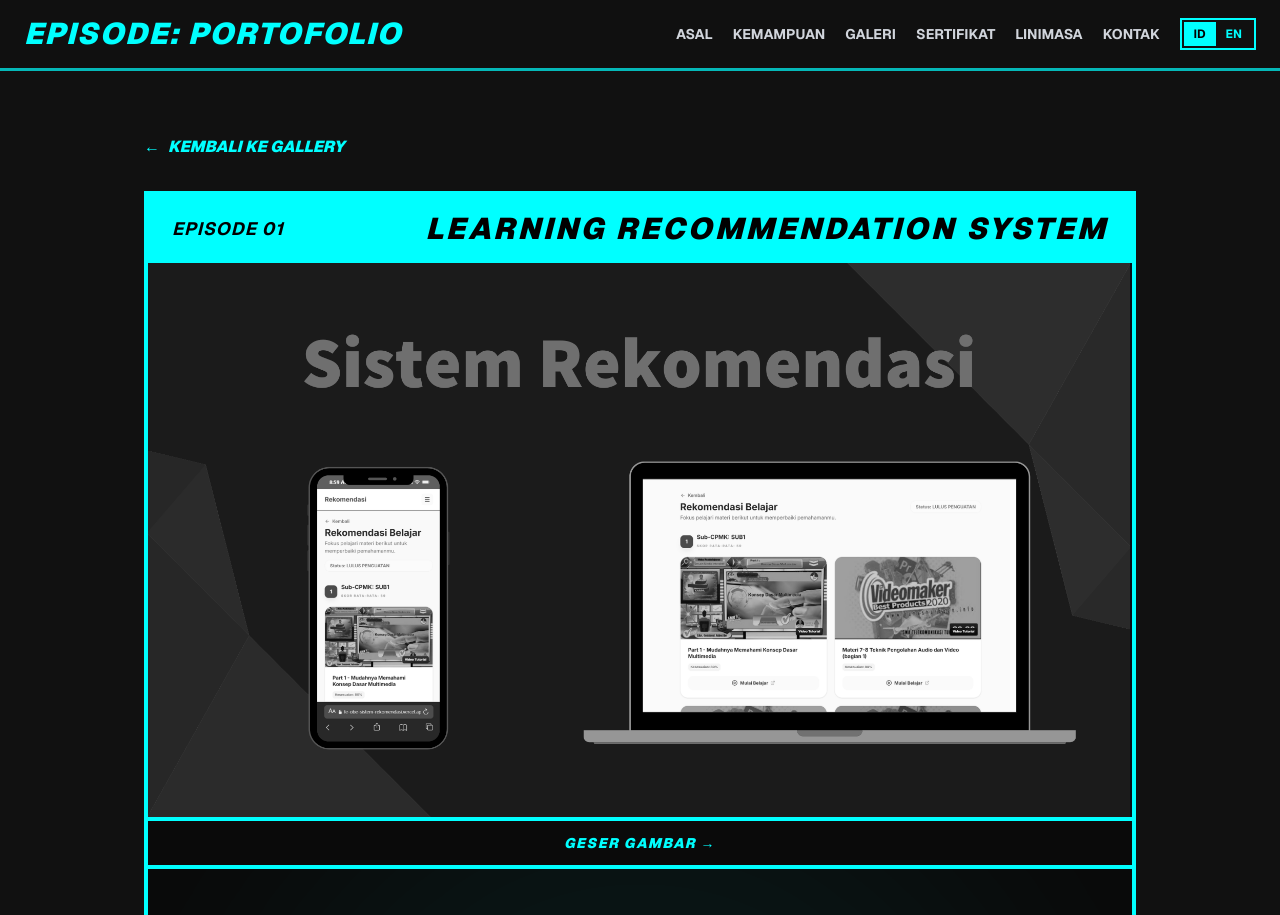
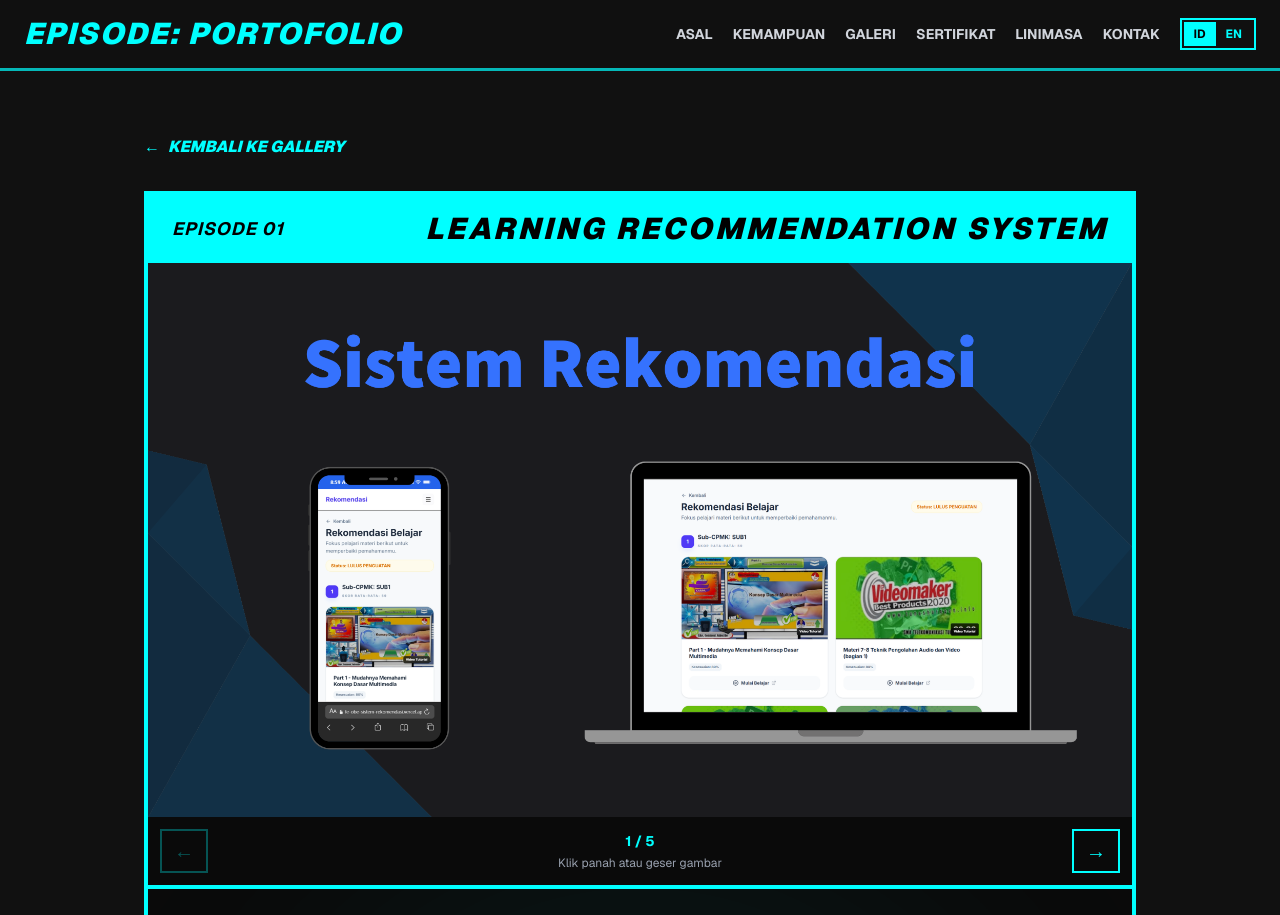
Before and after one commit to Xinqi04/portofolio-4, a Next.js app: page /project/learning-rec-sys in a window 1280 px wide. Shown: the top 915 px of the page. Built offline with nearby package versions, Linux system fonts and the light colour scheme.

Commit message:
ganti pp

```diff
--- a/src/app/globals.css
+++ b/src/app/globals.css
@@ -1,4 +1,23 @@
 @import "tailwindcss";
+
+.portrait-card {
+  transform: rotate(3deg);
+  transition: transform 600ms ease;
+}
+
+.portrait-card[data-flipped="true"] { transform: rotate(0deg); }
+.portrait-scene { perspective: 1000px; }
+.portrait-flipper {
+  transform-style: preserve-3d;
+  transition: transform 600ms ease;
+}
+.portrait-card[data-flipped="true"] .portrait-flipper { transform: rotateY(180deg); }
+.portrait-face { backface-visibility: hidden; }
+.portrait-back { transform: rotateY(180deg); }
+
+@media (prefers-reduced-motion: reduce) {
+  .portrait-card, .portrait-flipper { transition: none; }
+}
 
 :root {
   --background: #ffffff;
--- a/src/app/project/[id]/page.tsx
+++ b/src/app/project/[id]/page.tsx
@@ -2,9 +2,10 @@ import { projects } from '../../../lib/projects';
 import { notFound } from 'next/navigation';
 import Link from 'next/link';
 import Navbar from '../../../components/Navbar';
-import Image from 'next/image';
+import ProjectGallery from '../../../components/ProjectGallery';
 import LocalizedText from '../../../components/LocalizedText';
 import { projectTranslations } from '../../../lib/translations';
+import FrontendDemoNote from '../../../components/FrontendDemoNote';
 
 export default async function ProjectDetail({ params }: { params: Promise<{ id: string }> }) {
   // Await params in case of Next.js 15+
@@ -49,28 +50,7 @@ export default async function ProjectDetail({ params }: { params: Promise<{ id:
               </div>
             </div>
           ) : (
-            <>
-              <div
-                className="w-full border-b-[4px] border-[#00ffff] bg-gray-900 flex overflow-x-auto snap-x snap-mandatory"
-                style={{ scrollbarWidth: 'none', msOverflowStyle: 'none' }}
-              >
-                {project.images.map((imgSrc, idx) => (
-                  <div key={idx} className="relative w-full min-w-full md:min-w-[80%] aspect-video flex-shrink-0 snap-center border-r-[2px] border-black/50 last:border-0 group">
-                    <Image
-                      src={imgSrc}
-                      alt={`${project.title} - Image ${idx + 1}`}
-                      fill
-                      className="object-cover grayscale group-hover:grayscale-0 transition-all duration-500"
-                    />
-                  </div>
-                ))}
-              </div>
-              {project.images.length > 1 && (
-                <div className="bg-[#0a0a0a] border-b-[4px] border-[#00ffff] py-3 text-center text-[#00ffff] text-sm italic tracking-widest font-black uppercase">
-                  <LocalizedText id="GESER GAMBAR" en="SWIPE IMAGES" /> &rarr;
-                </div>
-              )}
-            </>
+            <ProjectGallery images={project.images} title={project.title} />
           )}
 
           {/* Body */}
@@ -103,6 +83,7 @@ export default async function ProjectDetail({ params }: { params: Promise<{ id:
 
             {/* External Link */}
             <div className="mt-8 z-10">
+              {project.frontendOnly && <FrontendDemoNote />}
               <a
                 href={project.externalLink}
                 target="_blank"
--- /dev/null
+++ b/src/components/FrontendDemoNote.tsx
@@ -0,0 +1,17 @@
+import LocalizedText from './LocalizedText';
+
+export default function FrontendDemoNote() {
+  return (
+    <aside className="mb-6 border-l-[3px] border-amber-300 bg-amber-300/10 p-4 text-sm leading-relaxed text-amber-100">
+      <p className="mb-1 font-bold uppercase tracking-wide text-amber-300">
+        <LocalizedText id="Catatan demo" en="Demo note" />
+      </p>
+      <p>
+        <LocalizedText
+          id="Demo di Vercel hanya menjalankan frontend (tampilan antarmuka). Karena keterbatasan database, fitur yang memerlukan akses database belum dapat digunakan lebih lanjut."
+          en="The Vercel demo only runs the frontend (user interface). Due to database limitations, features that require database access are currently unavailable."
+        />
+      </p>
+    </aside>
+  );
+}
--- /dev/null
+++ b/src/components/ProjectGallery.tsx
@@ -0,0 +1,64 @@
+'use client';
+
+import Image from 'next/image';
+import { useId, useRef, useState } from 'react';
+import { useLanguage } from './LanguageProvider';
+
+export default function ProjectGallery({ images, title }: { images: string[]; title: string }) {
+  const { language } = useLanguage();
+  const galleryId = useId();
+  const viewport = useRef<HTMLDivElement>(null);
+  const [active, setActive] = useState(0);
+
+  function navigate(index: number) {
+    const container = viewport.current;
+    if (!container) return;
+    const target = Math.max(0, Math.min(images.length - 1, index));
+    container.scrollTo({
+      left: target * container.clientWidth,
+      behavior: window.matchMedia('(prefers-reduced-motion: reduce)').matches ? 'instant' : 'smooth',
+    });
+  }
+
+  return (
+    <div className="border-b-[4px] border-[#00ffff]">
+      <div
+        id={galleryId}
+        ref={viewport}
+        role="region"
+        aria-label={language === 'id' ? `Galeri ${title}` : `${title} gallery`}
+        tabIndex={images.length > 1 ? 0 : undefined}
+        className="flex w-full overflow-x-auto snap-x snap-mandatory bg-gray-900 focus-visible:outline-4 focus-visible:outline-inset focus-visible:outline-[#00ffff]"
+        onScroll={(event) => {
+          const container = event.currentTarget;
+          setActive(Math.round(container.scrollLeft / container.clientWidth));
+        }}
+        onKeyDown={(event) => {
+          if (!['ArrowLeft', 'ArrowRight', 'Home', 'End'].includes(event.key)) return;
+          event.preventDefault();
+          navigate(event.key === 'Home' ? 0 : event.key === 'End' ? images.length - 1 : active + (event.key === 'ArrowRight' ? 1 : -1));
+        }}
+      >
+        {images.map((src, index) => (
+          <div key={src} className="relative w-full shrink-0 snap-start aspect-video">
+            <Image src={src} alt={`${title} - ${language === 'id' ? 'Gambar' : 'Image'} ${index + 1}`} fill sizes="(max-width: 1024px) 100vw, 1024px" className="object-contain" />
+          </div>
+        ))}
+      </div>
+      {images.length > 1 && (
+        <div className="flex items-center justify-between gap-3 bg-[#0a0a0a] p-3 text-[#00ffff]">
+          <button type="button" aria-controls={galleryId} aria-label={language === 'id' ? 'Gambar sebelumnya' : 'Previous image'} disabled={active === 0} onClick={() => navigate(active - 1)} className="min-h-11 min-w-11 border-2 border-[#00ffff] px-3 text-xl cursor-pointer hover:bg-[#00ffff] hover:text-black disabled:opacity-30 disabled:cursor-default focus-visible:outline-2 focus-visible:outline-offset-2">
+            &larr;
+          </button>
+          <div className="text-center text-sm">
+            <p aria-live="polite" className="font-bold">{active + 1} / {images.length}</p>
+            <p className="mt-1 text-xs text-gray-400">{language === 'id' ? 'Klik panah atau geser gambar' : 'Click the arrows or swipe'}</p>
+          </div>
+          <button type="button" aria-controls={galleryId} aria-label={language === 'id' ? 'Gambar berikutnya' : 'Next image'} disabled={active === images.length - 1} onClick={() => navigate(active + 1)} className="min-h-11 min-w-11 border-2 border-[#00ffff] px-3 text-xl cursor-pointer hover:bg-[#00ffff] hover:text-black disabled:opacity-30 disabled:cursor-default focus-visible:outline-2 focus-visible:outline-offset-2">
+            &rarr;
+          </button>
+        </div>
+      )}
+    </div>
+  );
+}
--- a/src/components/TimelineSection.tsx
+++ b/src/components/TimelineSection.tsx
@@ -35,7 +35,7 @@ const timelineData = [
   {
     id: 3,
     year: '2026',
-    title: 'JUNIOR WEB DEVELOPMENT',
+    title: 'JUNIOR  FULL-STACK DEVELOPER',
     description: 'Mengembangkan kemampuan sebagai Junior Web Developer dengan membangun website responsif serta khususnya di bidang frontend development.',
     titleEn: 'JUNIOR WEB DEVELOPER',
     descriptionEn: 'Developing skills as a Junior Web Developer by building responsive websites, with a particular focus on frontend development.',
--- a/src/lib/projects.ts
+++ b/src/lib/projects.ts
@@ -7,6 +7,7 @@ export const projects = [
     description: 'Developed a personalized learning recommendation system using graph database (Neo4j) to model relationships between students, courses, and learning outcomes.',
     fullDescription: 'Developed a personalized learning recommendation system using graph database (Neo4j) to model relationships between students, courses, and learning outcomes. Built RESTful APIs using Fast API for adaptive recommendation delivery. Implemented logic for tracking student performance and dynamically recommending relevant learning materials. Designed scalable architecture to support future LMS integration.',
     externalLink: 'https://fe-obe-sistem-rekomendasi.vercel.app/',
+    frontendOnly: true,
     date: 'Jan 2026 - Present',
     images: ['/images/sistemrekomendasi/14.png', '/images/sistemrekomendasi/15.png', '/images/sistemrekomendasi/16.png', '/images/sistemrekomendasi/17.png', '/images/sistemrekomendasi/18.png']
   },
@@ -18,6 +19,7 @@ export const projects = [
     description: 'Developed the backend system for Skillearn, a web-based learning platform designed to help users improve their skills.',
     fullDescription: 'Developed the backend system for Skillearn, a web-based learning platform designed to help users improve their skills through structured learning materials and mentoring features. Implemented RESTful APIs using Express.js to handle user authentication, course data management, and communication between the frontend and database. Designed scalable backend architecture, ensured efficient data processing, and supported multiple user roles within the platform to enable seamless interaction between learners and mentors. The platform aims to facilitate skill development through an accessible online learning environment.',
     externalLink: 'https://skillearn.vercel.app/',
+    frontendOnly: true,
     date: 'Sept 2025 - Present',
     images: ['/images/skillearn/20.png']
   },
@@ -29,6 +31,7 @@ export const projects = [
     description: 'Intelligent self-care ecosystem for university students to support mental health.',
     fullDescription: 'In the Tenangin project, I worked as a machine learning developer and frontend contributor in building an intelligent self-care ecosystem for university students. The application aims to support students\' mental health through features such as self-assessment, counselor recommendations, journaling, and an interactive chatbot. I developed a stress-level prediction model based on user data and integrated it into the system, while also assisting in presenting results and interactions through an intuitive user interface.',
     externalLink: 'https://frontend-tenangin.vercel.app/',
+    frontendOnly: true,
     date: 'May 2025 - Present',
     images: ['/images/tenangin/1.png', '/images/tenangin/2.png', '/images/tenangin/3.png', '/images/tenangin/4.png', '/images/tenangin/5.png', '/images/tenangin/6.png']
   },
@@ -36,7 +39,7 @@ export const projects = [
     id: 'analisis-sentimen',
     episode: 'EPISODE 04',
     title: 'ANALISIS SENTIMEN',
-    tags: ['PYTHON', 'NLP', 'TEXTBLOB'],
+    tags: ['PYTHON', 'NLP'],
     description: 'Sentiment analysis project using Python and NLP libraries to classify public opinions.',
     fullDescription: 'Developed a sentiment analysis project using Python and NLP libraries such as TextBlob to classify public opinions on a given topic in English. The project involved text preprocessing, sentiment visualization, and implementation of classification methods to determine whether reviews express positive, negative, or neutral sentiments.',
     externalLink: 'https://github.com/Xinqi04/Analisis-Sentimen',
```
Also changed, not shown: src/components/MainSection.tsx (+36 -6 lines), public/images/pp-formal.png (added), public/images/pp-komik.png (added).
